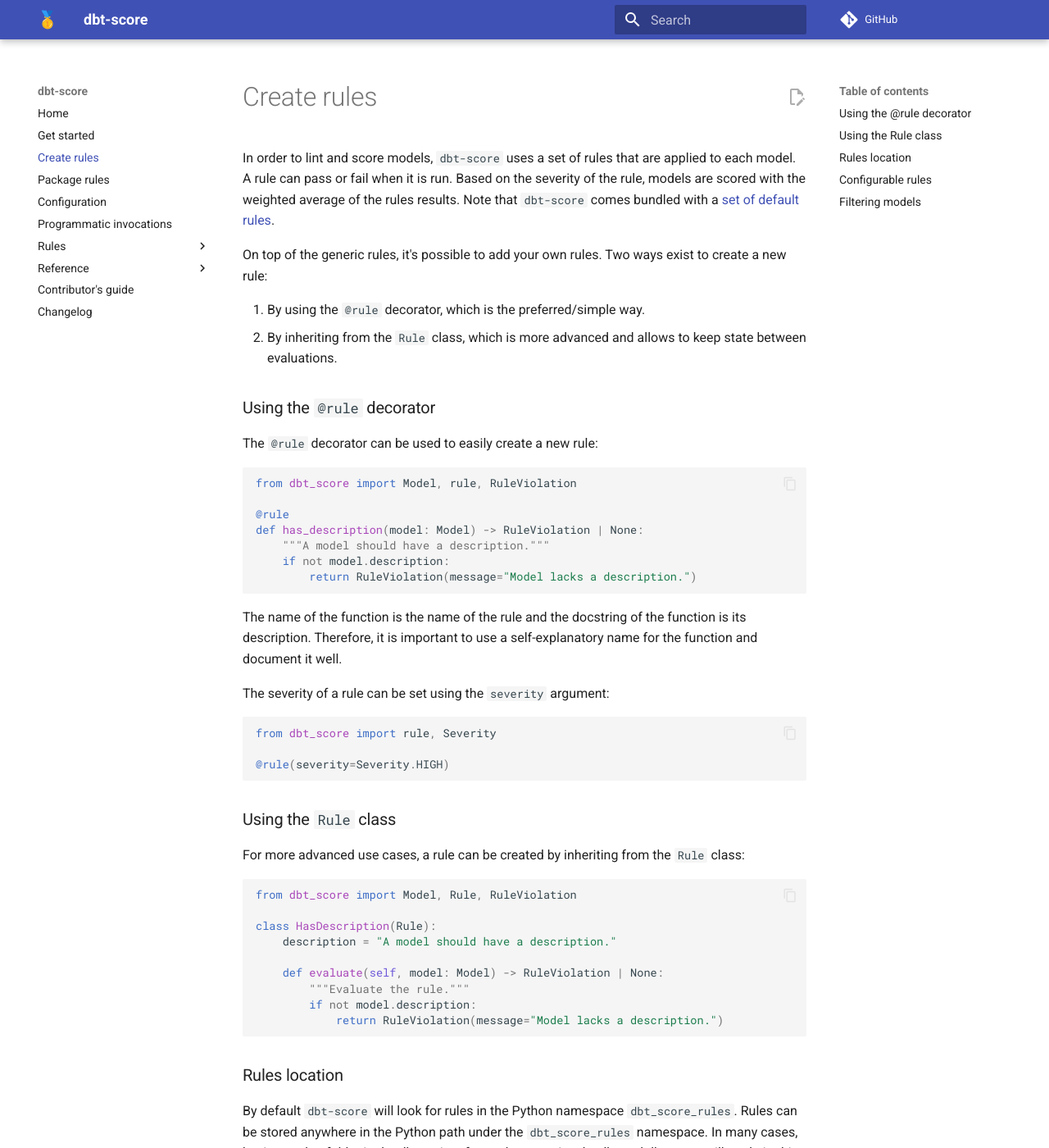
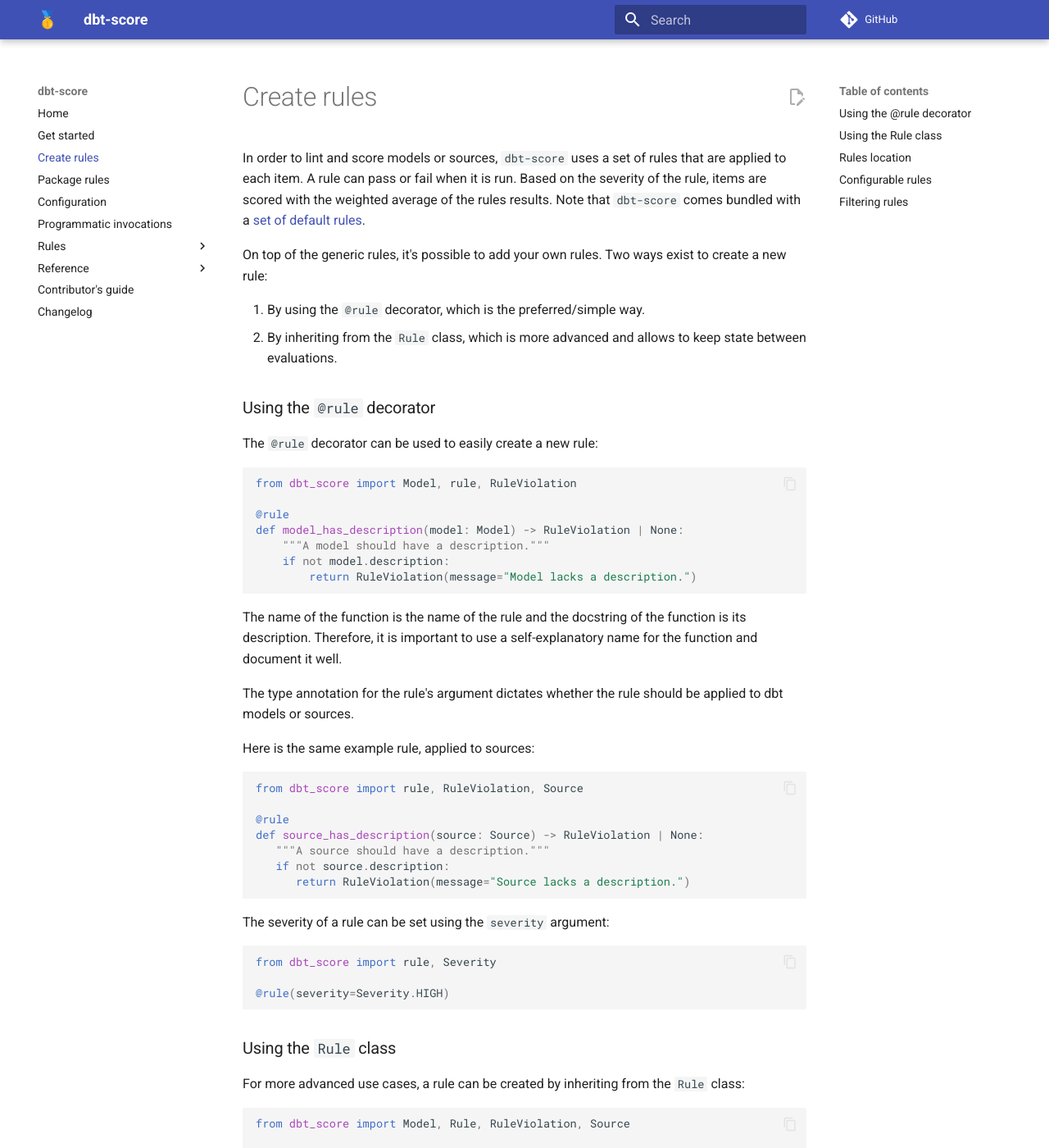
Before and after one commit to PicnicSupermarket/dbt-score, an MkDocs documentation site: the page built from docs/create_rules.md, in a window 1280 px wide and 1400 px high. Shown: the whole window at 82% size. Built offline with MkDocs 1.6.1 and Material for MkDocs 9.7.7, drawn with Linux system fonts in a browser that asks for light colours; comment, search, counter and statistics services are not loaded; some of the changed text lies outside the part shown.

Commit message:
update docs

````diff
--- a/docs/create_rules.md
+++ b/docs/create_rules.md
@@ -1,9 +1,9 @@
 # Create rules
 
-In order to lint and score models, `dbt-score` uses a set of rules that are
-applied to each model. A rule can pass or fail when it is run. Based on the
-severity of the rule, models are scored with the weighted average of the rules
-results. Note that `dbt-score` comes bundled with a
+In order to lint and score models or sources, `dbt-score` uses a set of
+rules that are applied to each item. A rule can pass or fail when it is run.
+Based on the severity of the rule, items are scored with the weighted
+average of the rules results. Note that `dbt-score` comes bundled with a
 [set of default rules](rules/generic.md).
 
 On top of the generic rules, it's possible to add your own rules. Two ways exist
@@ -30,6 +30,20 @@
 The name of the function is the name of the rule and the docstring of the
 function is its description. Therefore, it is important to use a
 self-explanatory name for the function and document it well.
+
+The type annotation for the rule's argument dictates whether the rule should
+be applied to dbt models or sources.
+
+Here is the same example rule, applied to sources:
+```python
+from dbt_score import rule, RuleViolation, Source
+
+@rule
+def source_has_description(source: Source) -> RuleViolation | None:
+   """A source should have a description."""
+   if not source.description:
+      return RuleViolation(message="Source lacks a description.")
+```
 
 The severity of a rule can be set using the `severity` argument:
 
@@ -45,15 +59,23 @@
 class:
 
 ```python
-from dbt_score import Model, Rule, RuleViolation
+from dbt_score import Model, Rule, RuleViolation, Source
 
-class HasDescription(Rule):
+class ModelHasDescription(Rule):
     description = "A model should have a description."
 
     def evaluate(self, model: Model) -> RuleViolation | None:
         """Evaluate the rule."""
         if not model.description:
             return RuleViolation(message="Model lacks a description.")
+
+class SourceHasDescription(Rule):
+   description = "A source should have a description."
+
+   def evaluate(self, source: Source) -> RuleViolation | None:
+      """Evaluate the rule."""
+      if not source.description:
+         return RuleViolation(message="Source lacks a description.")
 ```
 
 ### Rules location
@@ -91,29 +113,47 @@
         )
 ```
 
-### Filtering models
+### Filtering rules
 
-Custom and standard rules can be configured to have model filters. Filters allow
-models to be ignored by one or multiple rules.
+Custom and standard rules can be configured to have filters. Filters allow
+models or sources to be ignored by one or multiple rules if the item doesn't satisfy
+the filter criteria.
 
 Filters are created using the same discovery mechanism and interface as custom
 rules, except they do not accept parameters. Similar to Python's built-in
-`filter` function, when the filter evaluation returns `True` the model should be
+`filter` function, when the filter evaluation returns `True` the item should be
 evaluated, otherwise it should be ignored.
 
 ```python
-from dbt_score import ModelFilter, model_filter
+from dbt_score import Model, RuleFilter, rule_filter
 
-@model_filter
+@rule_filter
 def only_schema_x(model: Model) -> bool:
     """Only applies a rule to schema X."""
     return model.schema.lower() == 'x'
 
-class SkipSchemaY(ModelFilter):
+class SkipSchemaY(RuleFilter):
     description = "Applies a rule to every schema but Y."
     def evaluate(self, model: Model) -> bool:
       return model.schema.lower() != 'y'
 ```
+
+Filters also rely on type-annotations to dictate whether they apply to models or sources:
+
+```python
+from dbt_score import RuleFilter, rule_filter, Source
+
+@rule_filter
+def only_from_source_a(source: Source) -> bool:
+   """Only applies a rule to source tables from source X."""
+   return source.source_name.lower() == 'a'
+
+class SkipSourceDatabaseB(RuleFilter):
+   description = "Applies a rule to every source except Database B."
+   def evaluate(self, source: Source) -> bool:
+      return source.database.lower() != 'b'
+```
+
 
 Similar to setting a rule severity, standard rules can have filters set in the
 [configuration file](configuration.md/#tooldbt-scorerulesrule_namespacerule_name),
@@ -123,7 +163,7 @@
 from dbt_score import Model, rule, RuleViolation
 from my_project import only_schema_x
 
-@rule(model_filters={only_schema_x()})
+@rule(rule_filters={only_schema_x()})
 def models_in_x_follow_naming_standard(model: Model) -> RuleViolation | None:
     """Models in schema X must follow the naming standard."""
     if some_regex_fails(model.name):
````
Also changed, not shown: other parts of docs/create_rules.md (+1 -1 lines), docs/configuration.md (+3 -3 lines), docs/index.md (+4 -4 lines).
